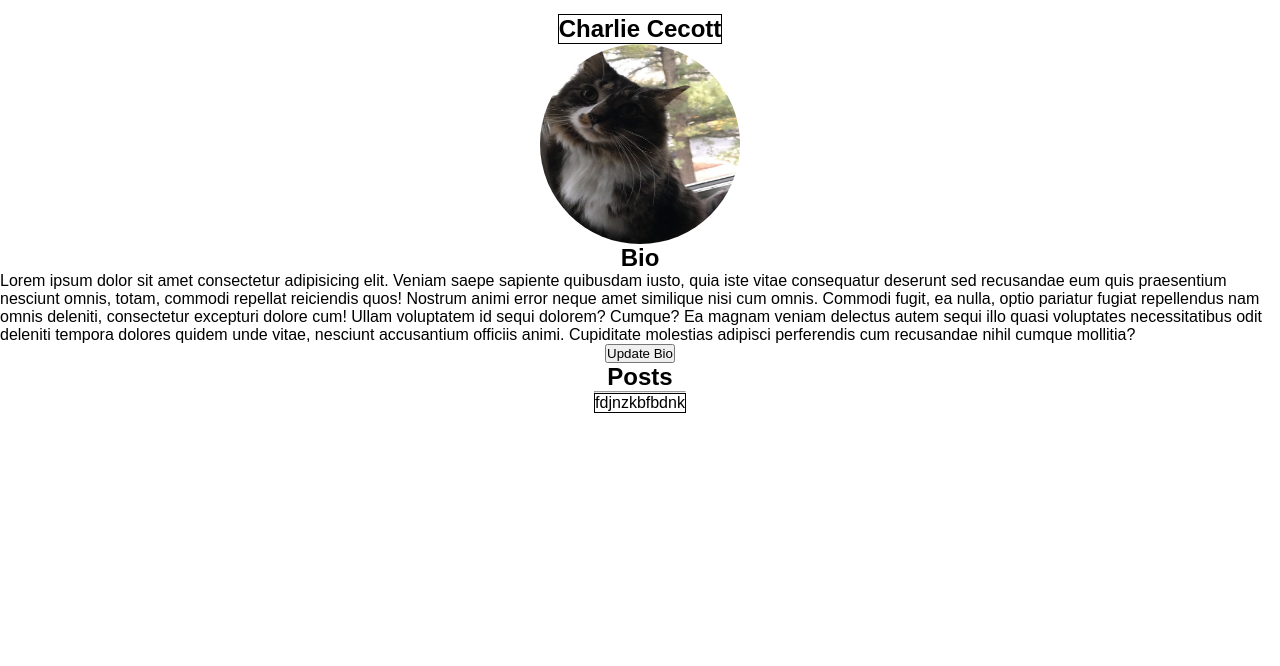
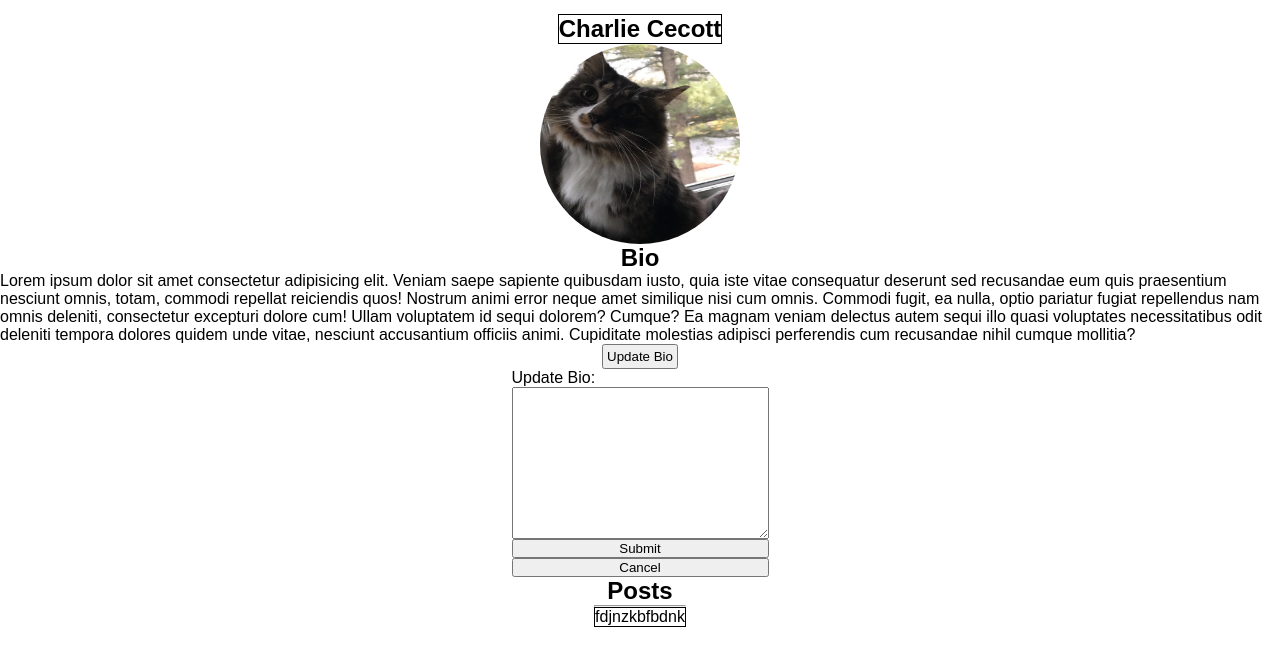
Before and after one commit to ccecott/UI-day6, a plain HTML site: page index.html in a window 1280 px wide. Both pictures are taken after a click on the button "Update Bio". Shown: the part 70-736 px from the top of the page. Drawn offline with Linux system fonts and the light colour scheme; a web font is replaced by a local one.

Commit message:
no more lagging bio button

```diff
--- a/index.html
+++ b/index.html
@@ -57,9 +57,11 @@
             Ea magnam veniam delectus autem sequi illo quasi voluptates necessitatibus odit deleniti tempora
             dolores quidem unde vitae, nesciunt accusantium officiis animi. Cupiditate molestias adipisci
             perferendis cum recusandae nihil cumque mollitia?</p>
+        <div class="btn-content">
+            <button class="bioBtn" onclick="updateBio()">Update Bio</button>
 
-        <button class="bioBtn" onclick="updateBio()">Update Bio</button>
 
+        </div>
 
         <div class="form-container">
 
@@ -67,7 +69,7 @@
                 <label for="update-bio">Update Bio:</label>
                 <textarea name="update-bio" id="update-bio" cols="30" rows="10"></textarea>
                 <input type="submit">
-                <button class="cnlBtn" onclick="">Cancel</button>
+                <button class="cnlBtn">Cancel</button>
             </form>
         </div>
 
--- a/script.js
+++ b/script.js
@@ -26,17 +26,20 @@ const navSlide = () => {
 navSlide();
 
 const bioForm = document.querySelector('.form');
+// event delegation
+const bioBtn = document.querySelector('.btn-content');
 
 const updateBio = () => {
-    const bioBtn = document.querySelector('.bioBtn');
+
 
     bioBtn.addEventListener('click', () => {
+
         bioForm.classList.add('showForm');
     })
 }
 
 const bioCancel = () => {
-    const cancelBtn = documetn.querySelector('.cnlBtn');
+    const cancelBtn = document.querySelector('.cnlBtn');
     cancelBtn.addEventListener('click', () => {
         bioForm.classList.remove('showForm');
     })
--- a/style.css
+++ b/style.css
@@ -111,8 +111,8 @@ nav {
     border: 1px solid black;
 }
 
-.button {
-    z-index: 10;
+.bioBtn {
+    padding: 3px;
 }
 
 .bio-title {
```
